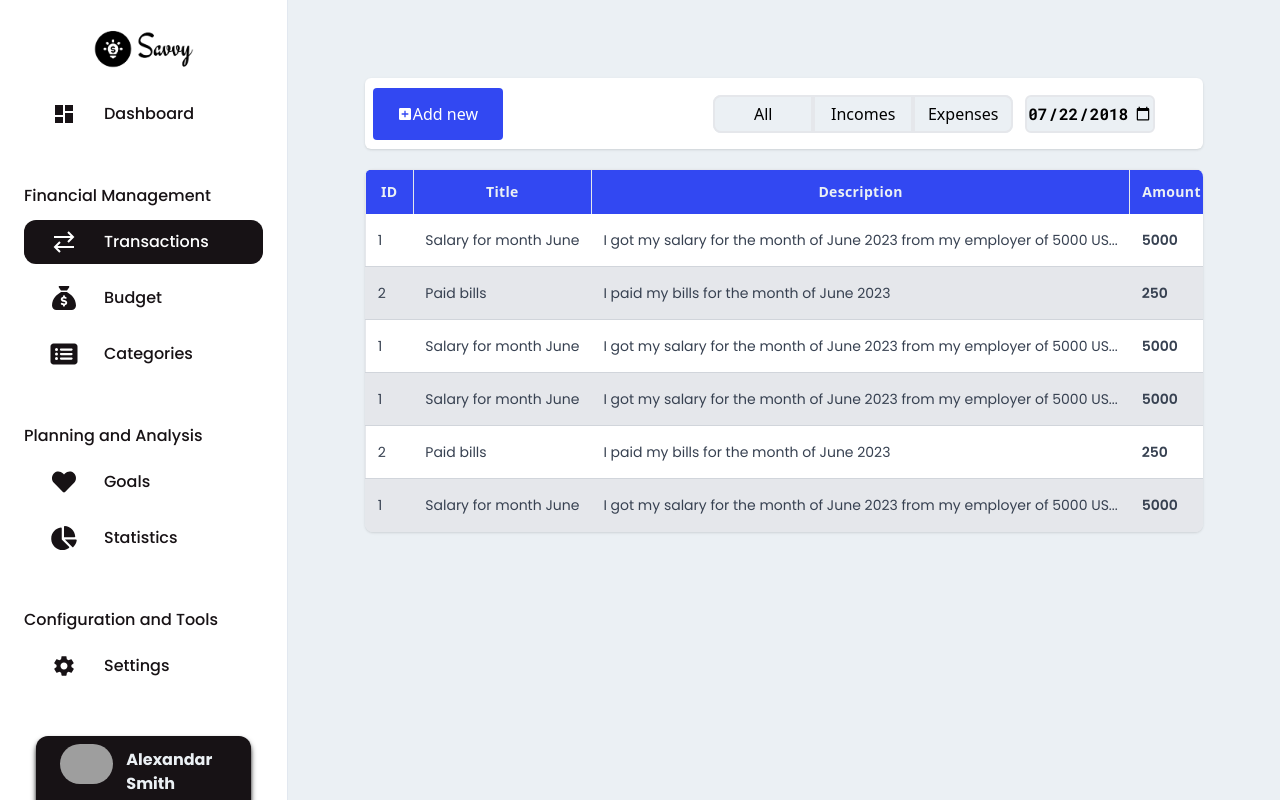
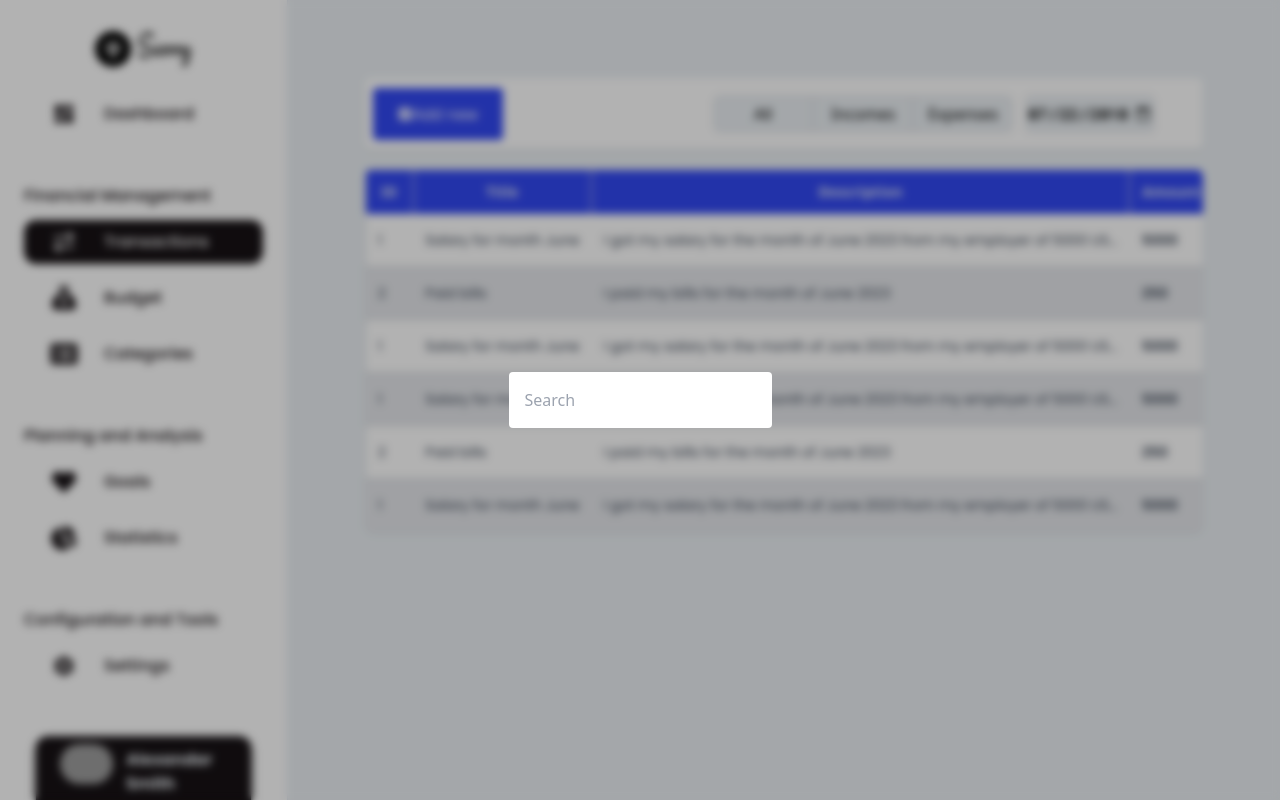
Before and after one commit to bakirdevedzic/savvy, a React (Vite) app: page /app/transactions in a window 1280 px wide. Both pictures are taken after a click on the button "Add new". Built offline with nearby package versions, Linux system fonts and the light colour scheme; grey boxes are pictures that could not be loaded.

Commit message:
Create modal

```diff
--- a/package.json
+++ b/package.json
@@ -25,7 +25,11 @@
     "eslint-plugin-react": "^7.34.1",
     "eslint-plugin-react-hooks": "^4.6.0",
     "eslint-plugin-react-refresh": "^0.4.6",
+    "install": "^0.13.0",
+    "npm": "^10.5.0",
     "postcss": "^8.4.38",
+    "prettier": "^3.2.5",
+    "prettier-plugin-tailwindcss": "^0.5.12",
     "tailwindcss": "^3.4.1",
     "vite": "^5.2.0"
   }
--- /dev/null
+++ b/src/features/Transactions/TransactionsForm.jsx
@@ -0,0 +1,13 @@
+import FormRow from "../../ui/FormRow";
+
+function TransactionsForm() {
+  return (
+    <form>
+      <FormRow title="Title">
+        <input type="text" placeholder="Search" />
+      </FormRow>
+    </form>
+  );
+}
+
+export default TransactionsForm;
--- a/src/pages/Transactions.jsx
+++ b/src/pages/Transactions.jsx
@@ -2,8 +2,16 @@ import TransactionsTable from "../features/Transactions/TransactionsTable";
 import TransactionsFilters from "../features/Transactions/TransactionsFilters";
 import Button from "../ui/Button";
 import { MdAddBox } from "react-icons/md";
+import Modal from "../ui/Modal";
+import { useState } from "react";
+import TransactionsForm from "../features/Transactions/TransactionsForm";
 
 function Transactions() {
+  const [showModal, setShowModal] = useState(false);
+
+  const handleOnClose = () => {
+    setShowModal(false);
+  };
   return (
     <main className="grid grid-rows-[auto_1fr] mt-10 max-w-[1700px] w-[100%]">
       <div
@@ -11,7 +19,7 @@ function Transactions() {
       sm:grid sm:grid-rows-2 sm:gap-3 sm:w-[100%] sm:justify-center"
       >
         <div className="sm:w-full sm:flex sm:justify-center">
-          <Button type="base">
+          <Button type="base" onClick={() => setShowModal(true)}>
             <MdAddBox />
             Add new
           </Button>
@@ -19,6 +27,11 @@ function Transactions() {
         <TransactionsFilters />
       </div>
       <TransactionsTable />
+      <Modal
+        visible={showModal}
+        onClose={handleOnClose}
+        render={<TransactionsForm />}
+      />
     </main>
   );
 }
--- /dev/null
+++ b/src/ui/FormRow.jsx
@@ -0,0 +1,5 @@
+function FormRow({ title, children }) {
+  return <div className="bg-red-500">{children}</div>;
+}
+
+export default FormRow;
--- /dev/null
+++ b/src/ui/Modal.jsx
@@ -0,0 +1,17 @@
+function Modal({ visible, render, onClose }) {
+  function handleOnClose(e) {
+    if (e.target.id === "container") onClose();
+  }
+  if (!visible) return null;
+  return (
+    <div
+      id="container"
+      className="fixed inset-0 bg-black bg-opacity-30 backdrop-blur-sm flex justify-center items-center w-screen z-[999] h-screen  transition-all duration-300"
+      onClick={handleOnClose}
+    >
+      <div className="bg-white p-4 rounded">{render}</div>
+    </div>
+  );
+}
+
+export default Modal;
```
Also changed, not shown: 1 other file (tests, documents, lock files or other folders).
